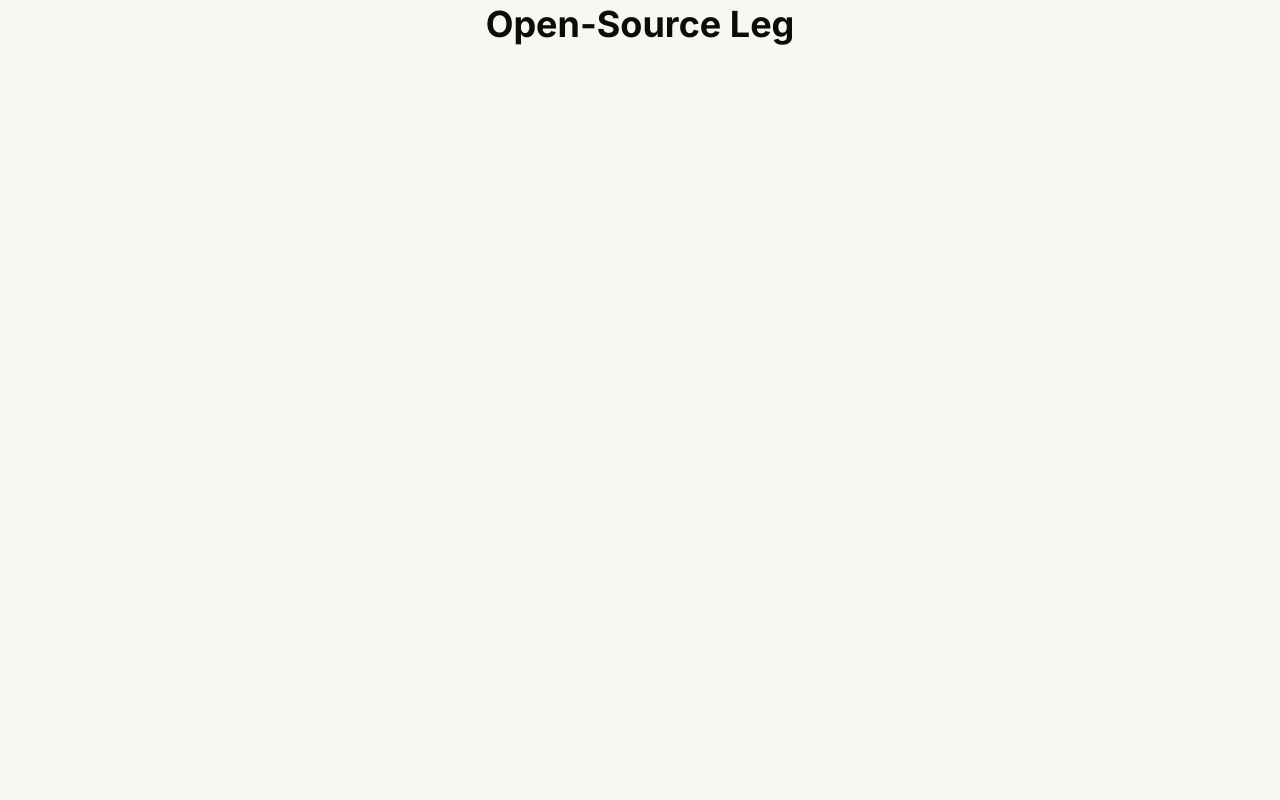
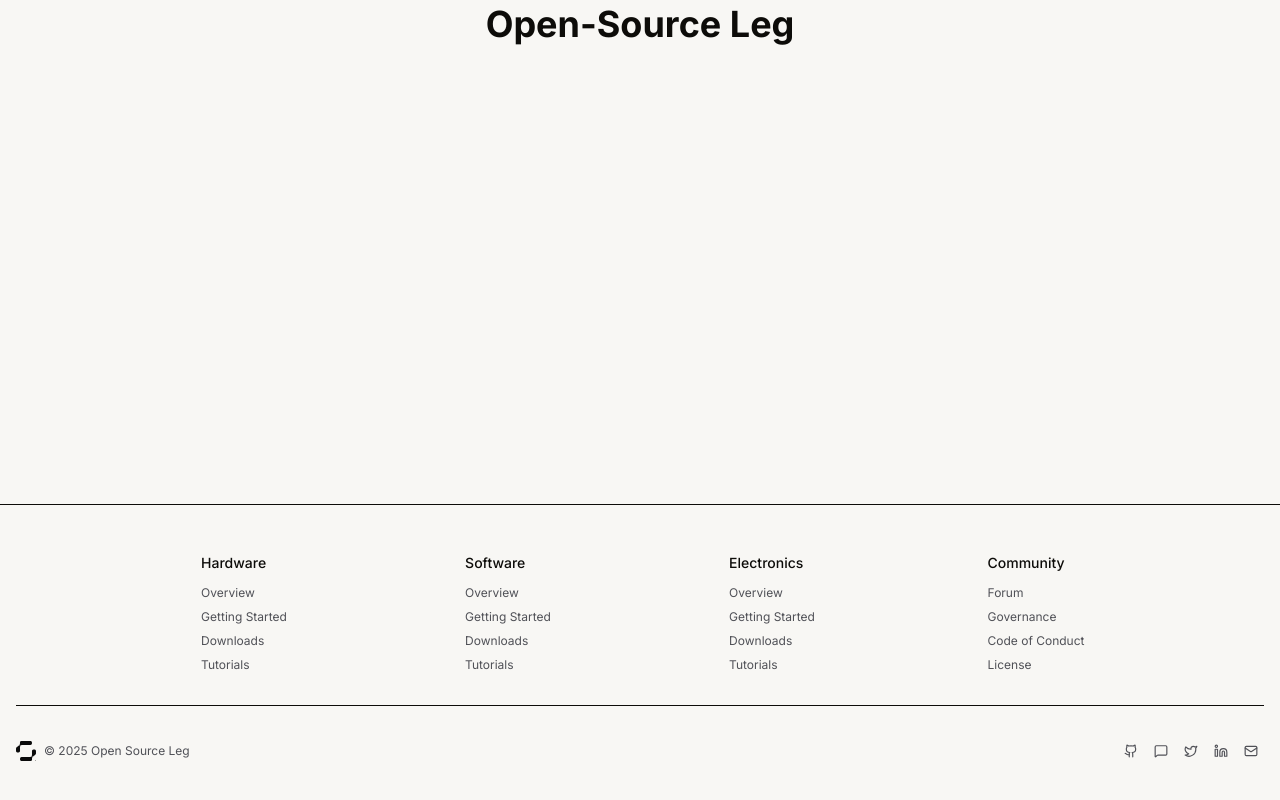
Before and after one commit to neurobionics/opensourceleg.org, a Next.js app: page / in a window 1280 px wide. Shown: the part 456-1256 px from the top of the page. Before the commit the page ends 880 px from the top, so only its background shows below. Built offline with nearby package versions, Linux system fonts and the light colour scheme.

Commit message:
feat: add footer

```diff
--- a/app/layout.tsx
+++ b/app/layout.tsx
@@ -2,6 +2,7 @@ import type { Metadata } from "next";
 import { Inter } from "next/font/google";
 import "./globals.css";
 import Navbar from "@/components/shared/navbar";
+import Footer from "@/components/shared/footer";
 
 export const metadata: Metadata = {
   title: "Open-Source Leg",
@@ -25,6 +26,7 @@ export default function RootLayout({
       >
         <Navbar />
         {children}
+        <Footer />
       </body>
     </html>
   );
--- /dev/null
+++ b/components/shared/footer.tsx
@@ -0,0 +1,145 @@
+import Link from "next/link"
+import Image from "next/image"
+import { Github, Twitter, Linkedin, Mail, MessageSquare } from "lucide-react"
+
+export default function Footer() {
+  const currentYear = new Date().getFullYear()
+
+  const footerSections = [
+    {
+      title: "Hardware",
+      links: [
+        { title: "Overview", href: "/hardware" },
+        { title: "Getting Started", href: "/hardware/getting-started" },
+        { title: "Downloads", href: "/hardware/downloads" },
+        { title: "Tutorials", href: "/hardware/tutorials" },
+      ]
+    },
+    {
+      title: "Software",
+      links: [
+        { title: "Overview", href: "/software" },
+        { title: "Getting Started", href: "/software/getting-started" },
+        { title: "Downloads", href: "/software/downloads" },
+        { title: "Tutorials", href: "/software/tutorials" },
+      ]
+    },
+    {
+      title: "Electronics",
+      links: [
+        { title: "Overview", href: "/electronics" },
+        { title: "Getting Started", href: "/electronics/getting-started" },
+        { title: "Downloads", href: "/electronics/downloads" },
+        { title: "Tutorials", href: "/electronics/tutorials" },
+      ]
+    },
+    {
+      title: "Community",
+      links: [
+        { title: "Forum", href: "https://opensourceleg.discourse.group/" },
+        { title: "Governance", href: "/governance" },
+        { title: "Code of Conduct", href: "/code-of-conduct" },
+        { title: "License", href: "/license" }
+      ]
+    }
+  ]
+
+  const socialLinks = [
+    {
+      name: "GitHub",
+      href: "https://github.com/opensourceleg",
+      icon: Github
+    },
+    {
+      name: "Forum",
+      href: "https://opensourceleg.discourse.group/",
+      icon: MessageSquare
+    },
+    {
+      name: "Twitter",
+      href: "https://twitter.com/opensourceleg",
+      icon: Twitter
+    },
+    {
+      name: "LinkedIn",
+      href: "https://linkedin.com/company/opensourceleg",
+      icon: Linkedin
+    },
+    {
+      name: "Contact",
+      href: "/contact",
+      icon: Mail
+    }
+  ]
+
+  return (
+    <footer className="bg-background border-t border-border mt-20">
+      <div className="max-w-7xl mx-auto px-4 py-8 md:py-12">
+        {/* Main Footer Content */}
+        <div className="grid grid-cols-2 md:grid-cols-2 lg:grid-cols-4 gap-6 md:gap-8 mb-6 md:mb-8 lg:max-w-5xl lg:mx-auto">
+          {footerSections.map((section) => (
+            <div key={section.title} className="flex flex-col items-center">
+                <div className="flex flex-col">
+                    <h3 className="font-medium text-foreground mb-2 md:mb-3 text-sm">
+                        {section.title}
+                    </h3>
+                    <ul className="space-y-1 md:space-y-2 text-left">
+                        {section.links.map((link) => (
+                        <li key={link.title}>
+                            <Link
+                            href={link.href}
+                            className="text-muted-foreground hover:text-foreground hover:underline transition-all text-xs block"
+                            >
+                            {link.title}
+                            </Link>
+                        </li>
+                        ))}
+                    </ul>
+                </div>
+            </div>
+          ))}
+        </div>
+
+        {/* Divider */}
+        <hr className="border-border mb-6 md:mb-8" />
+
+        {/* Bottom Footer */}
+        <div className="flex flex-col sm:flex-row justify-between items-center gap-3">
+          {/* Copyright */}
+          <div className="flex items-center gap-2">
+            <Link href="/" className="flex-shrink-0 hover:opacity-80 transition-opacity">
+              <Image
+                src="/logo/osl-icon-black.svg"
+                alt="Open Source Leg"
+                width={20}
+                height={20}
+              />
+            </Link>
+            <p className="text-muted-foreground text-xs">
+              © {currentYear} Open Source Leg
+            </p>
+          </div>
+
+          {/* Social Links */}
+          <div className="flex items-center gap-1">
+            {socialLinks.map((social) => {
+              const Icon = social.icon
+              return (
+                <Link
+                  key={social.name}
+                  href={social.href}
+                  className="p-1.5 text-muted-foreground hover:text-foreground hover:bg-accent rounded-md transition-colors"
+                  aria-label={social.name}
+                  target={social.href.startsWith('http') ? '_blank' : undefined}
+                  rel={social.href.startsWith('http') ? 'noopener noreferrer' : undefined}
+                >
+                  <Icon className="h-3.5 w-3.5" />
+                </Link>
+              )
+            })}
+          </div>
+        </div>
+      </div>
+    </footer>
+  )
+}
```
